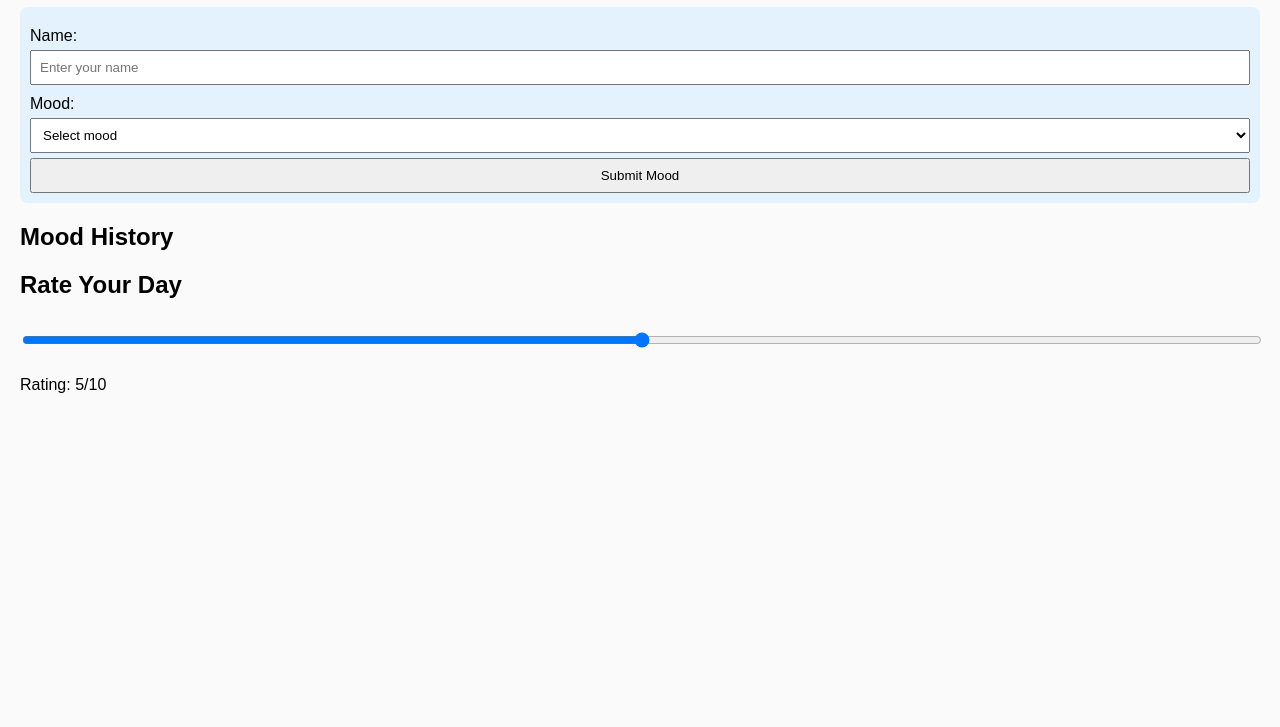
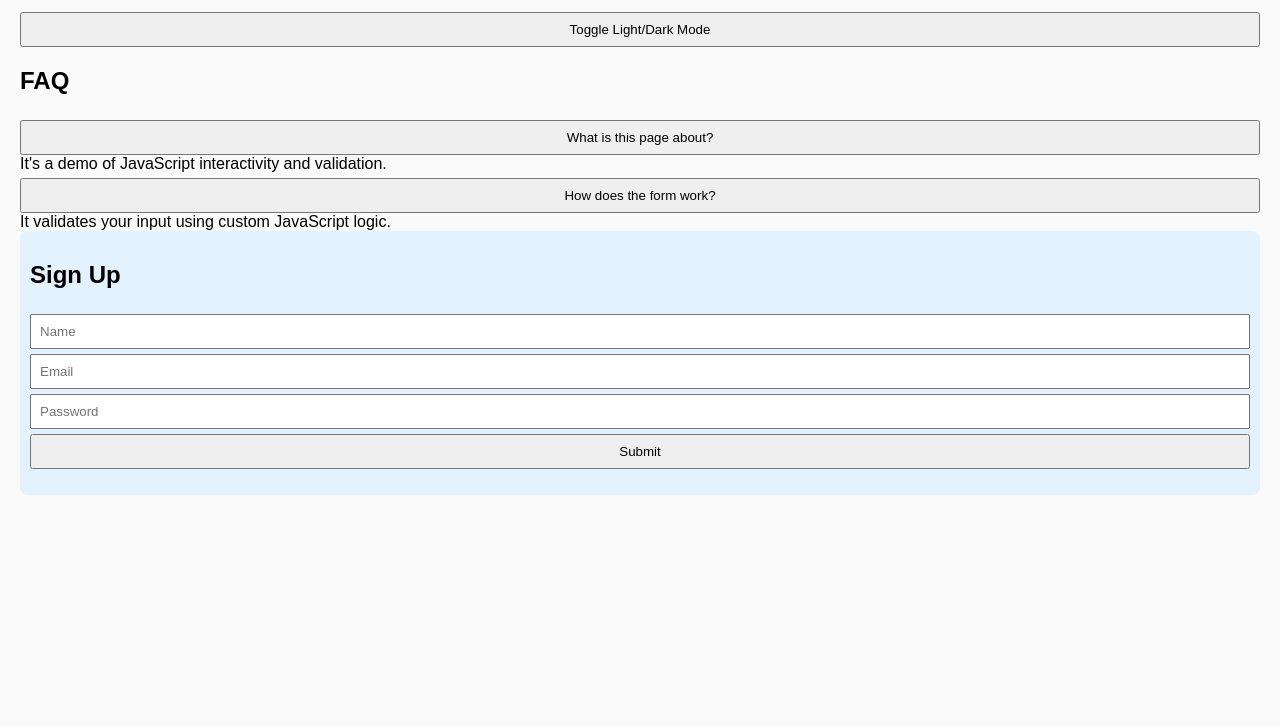
Before and after one commit to TMM-byte/july-2025-javascript-events-and-basic-interactivity-TMM-byte, a plain HTML site: page index.html in a window 1280 px wide. Shown: the part 73-800 px from the top of the page. Drawn offline with Linux system fonts and the light colour scheme.

Commit message:
html change

```diff
--- a/index.html
+++ b/index.html
@@ -2,41 +2,37 @@
 <html lang="en">
 <head>
   <meta charset="UTF-8">
-  <title>Mood Tracker</title>
+  <title>Interactive Web App</title>
   <link rel="stylesheet" href="style.css">
 </head>
 <body>
-  <h1>Mood Tracker</h1>
+  <h1>Welcome to My Interactive Page</h1>
 
-  <!-- Mood Submission Form -->
-  <form id="moodForm">
-    <label for="username">Name:</label>
-    <input type="text" id="username" placeholder="Enter your name">
+  <!-- Light/Dark Mode Toggle -->
+  <button id="themeToggle">Toggle Light/Dark Mode</button>
 
-    <label for="mood">Mood:</label>
-    <select id="mood">
-      <option value="">Select mood</option>
-      <option value="happy">😊 Happy</option>
-      <option value="sad">😢 Sad</option>
-      <option value="angry">😠 Angry</option>
-      <option value="calm">😌 Calm</option>
-    </select>
-
-    <button type="submit">Submit Mood</button>
-  </form>
-
-  <!-- Interactive Section 1: Mood History -->
-  <section id="history">
-    <h2>Mood History</h2>
-    <ul id="moodList"></ul>
+  <!-- Collapsible FAQ Section -->
+  <section id="faq">
+    <h2>FAQ</h2>
+    <div class="faq-item">
+      <button class="faq-question">What is this page about?</button>
+      <div class="faq-answer">It's a demo of JavaScript interactivity and validation.</div>
+    </div>
+    <div class="faq-item">
+      <button class="faq-question">How does the form work?</button>
+      <div class="faq-answer">It validates your input using custom JavaScript logic.</div>
+    </div>
   </section>
 
-  <!-- Interactive Section 2: Mood Slider -->
-  <section id="sliderSection">
-    <h2>Rate Your Day</h2>
-    <input type="range" id="daySlider" min="0" max="10" value="5">
-    <p>Rating: <span id="sliderValue">5</span>/10</p>
-  </section>
+  <!-- Form Section -->
+  <form id="signupForm">
+    <h2>Sign Up</h2>
+    <input type="text" id="name" placeholder="Name">
+    <input type="email" id="email" placeholder="Email">
+    <input type="password" id="password" placeholder="Password">
+    <button type="submit">Submit</button>
+    <p id="formFeedback"></p>
+  </form>
 
   <script src="script.js"></script>
 </body>
```
